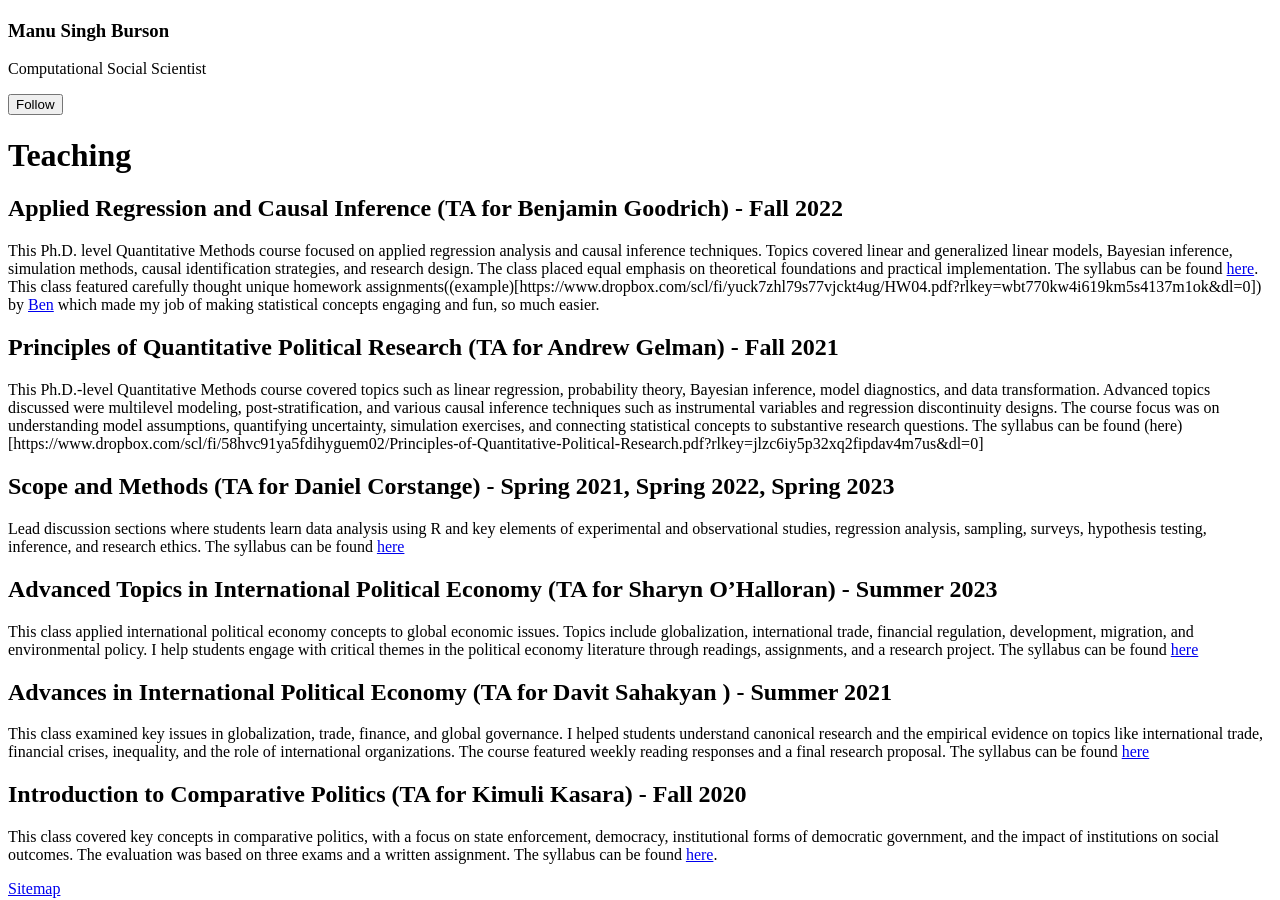
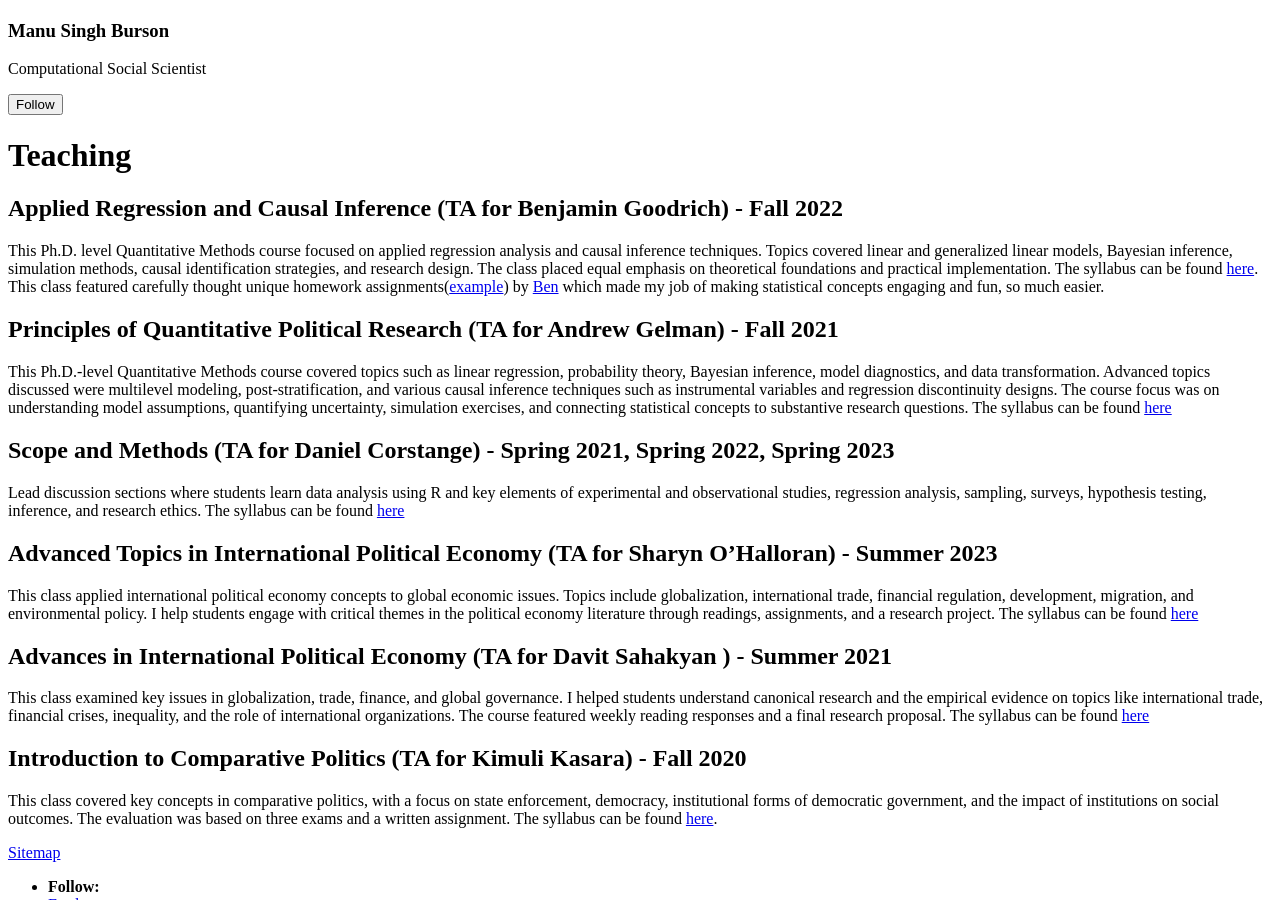
Before and after one commit to manusingh3/manusingh3.github.io, a Jekyll site: the page built from _pages/teaching.md, in a window 1280 px wide and 900 px high, scrolled down 451 px. Built offline with Jekyll 4.4.1, drawn with Linux system fonts in a browser that asks for light colours; a script bundle is joined from its source files by our own code; library files that are not in the unit come from our copies.

Commit message:
Update teaching.md

```diff
--- a/_pages/teaching.md
+++ b/_pages/teaching.md
@@ -6,10 +6,10 @@
 ---
 
 ## Applied Regression and Causal Inference (TA for Benjamin Goodrich) - Fall 2022
-This Ph.D. level Quantitative Methods course focused on applied regression analysis and causal inference techniques. Topics covered linear and generalized linear models, Bayesian inference, simulation methods, causal identification strategies, and research design. The class placed equal emphasis on theoretical foundations and practical implementation. The syllabus can be found [here](https://www.dropbox.com/scl/fi/nkl81kuyns5w6fw5ifmko/Applied-Regression-and-Causal-Inference.pdf?rlkey=m8n7av9jnfr3bt2bvxflq0f2b&dl=0). This class featured carefully thought unique homework assignments((example)[https://www.dropbox.com/scl/fi/yuck7zhl79s77vjckt4ug/HW04.pdf?rlkey=wbt770kw4i619km5s4137m1ok&dl=0]) by [Ben](https://www.columbia.edu/~bg2382/) which made my job of making statistical concepts engaging and fun, so much easier.
+This Ph.D. level Quantitative Methods course focused on applied regression analysis and causal inference techniques. Topics covered linear and generalized linear models, Bayesian inference, simulation methods, causal identification strategies, and research design. The class placed equal emphasis on theoretical foundations and practical implementation. The syllabus can be found [here](https://www.dropbox.com/scl/fi/nkl81kuyns5w6fw5ifmko/Applied-Regression-and-Causal-Inference.pdf?rlkey=m8n7av9jnfr3bt2bvxflq0f2b&dl=0). This class featured carefully thought unique homework assignments([example](https://www.dropbox.com/scl/fi/yuck7zhl79s77vjckt4ug/HW04.pdf?rlkey=wbt770kw4i619km5s4137m1ok&dl=0)) by [Ben](https://www.columbia.edu/~bg2382/) which made my job of making statistical concepts engaging and fun, so much easier.
 
 ## Principles of Quantitative Political Research (TA for Andrew Gelman) - Fall 2021
-This Ph.D.-level Quantitative Methods course covered topics such as linear regression, probability theory, Bayesian inference, model diagnostics, and data transformation. Advanced topics discussed were multilevel modeling, post-stratification, and various causal inference techniques such as instrumental variables and regression discontinuity designs. The course focus was on understanding model assumptions, quantifying uncertainty, simulation exercises, and connecting statistical concepts to substantive research questions. The syllabus can be found (here)[https://www.dropbox.com/scl/fi/58hvc91ya5fdihyguem02/Principles-of-Quantitative-Political-Research.pdf?rlkey=jlzc6iy5p32xq2fipdav4m7us&dl=0]
+This Ph.D.-level Quantitative Methods course covered topics such as linear regression, probability theory, Bayesian inference, model diagnostics, and data transformation. Advanced topics discussed were multilevel modeling, post-stratification, and various causal inference techniques such as instrumental variables and regression discontinuity designs. The course focus was on understanding model assumptions, quantifying uncertainty, simulation exercises, and connecting statistical concepts to substantive research questions. The syllabus can be found [here](https://www.dropbox.com/scl/fi/58hvc91ya5fdihyguem02/Principles-of-Quantitative-Political-Research.pdf?rlkey=jlzc6iy5p32xq2fipdav4m7us&dl=0)
 
 
 ## Scope and Methods (TA for Daniel Corstange) - Spring 2021, Spring 2022, Spring 2023
```
